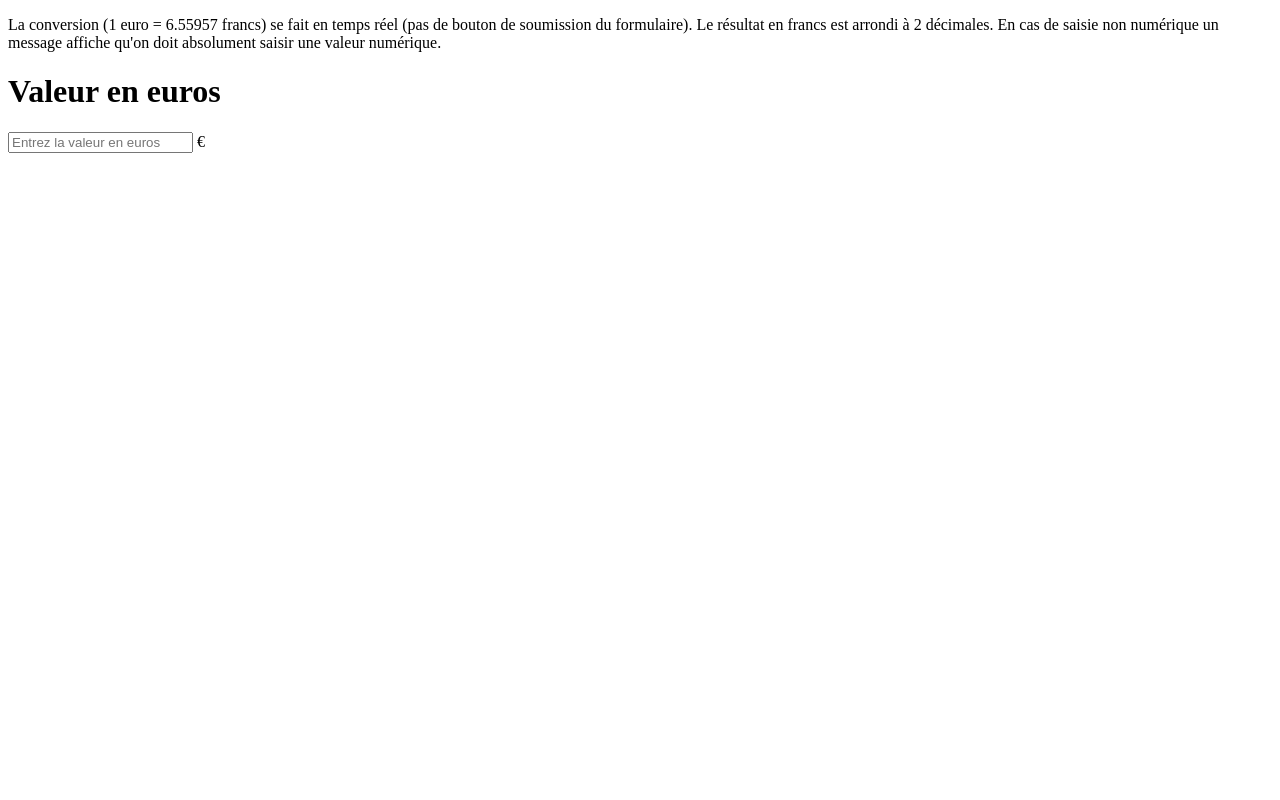
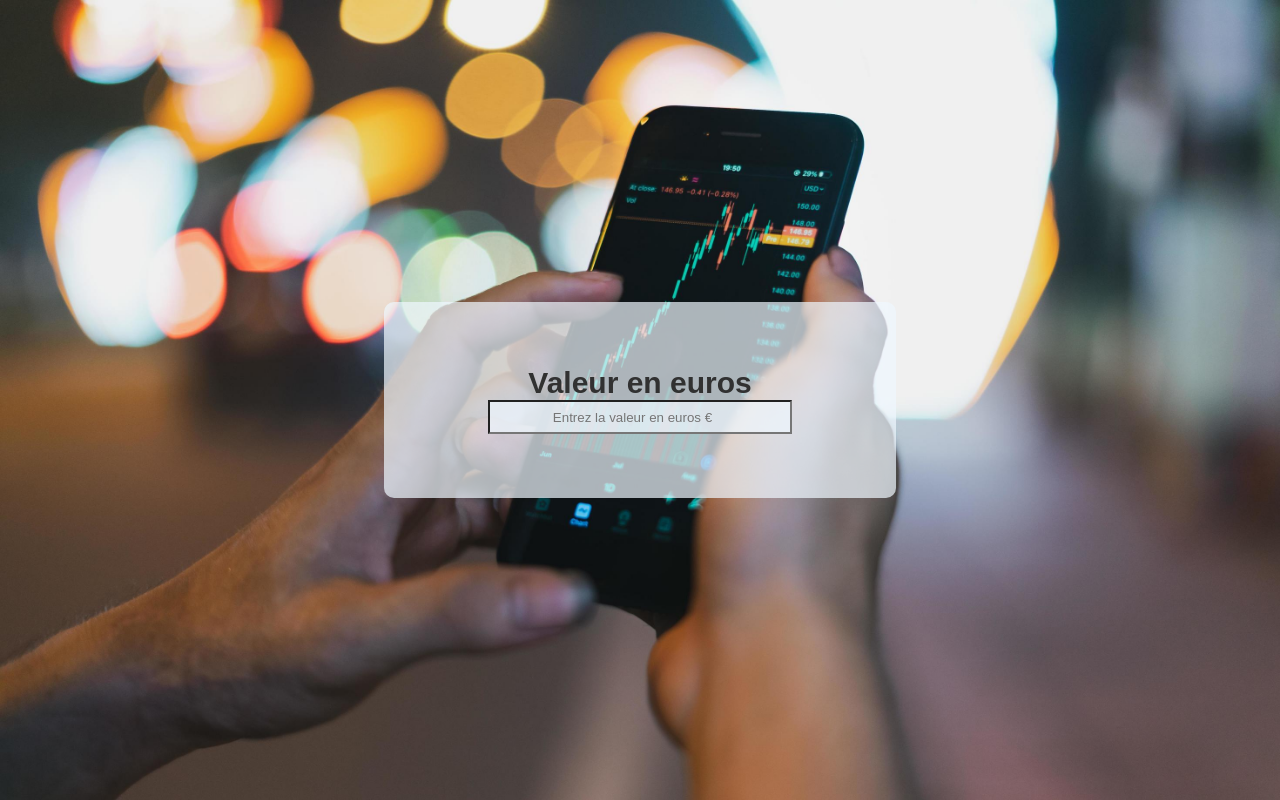
Before and after one commit to davinahouquet/Exo-5---JS, a plain HTML site: page index.html in a window 1280 px wide. Drawn offline with Linux system fonts and the light colour scheme.

Commit message:
Style CSS + fin d'exercice

```diff
--- a/index.html
+++ b/index.html
@@ -1,5 +1,6 @@
 <!DOCTYPE html>
 <html lang="en">
+
 <head>
     <meta charset="UTF-8">
     <meta http-equiv="X-UA-Compatible" content="IE=edge">
@@ -7,15 +8,18 @@
     <link rel="stylesheet" href="./style.css">
     <title>Exercice 5 - JS</title>
 </head>
+
 <body>
-    <p class="consigne">La  conversion  (1  euro  =  6.55957  francs)  se  fait  en  temps  réel  (pas  de  bouton  de  soumission  du  formulaire). Le résultat en francs est arrondi à 2 décimales. En cas de saisie non numérique un message affiche qu'on doit absolument saisir une valeur numérique.  </p>
+    <div id="wrapper">
 
-    <div class="container">
-        <h1>Valeur en euros</h1>
-        <input type="number" id="input" placeholder="Entrez la valeur en euros" onchange="calcDevise()"> €
-        <p id="resultat"></p>
+            <div class="container">
+                <h1>Valeur en euros</h1>
+                <input type="number" id="input" placeholder="Entrez la valeur en euros €" onchange="calcDevise()">
+                <p id="resultat"></p>
+            </div>
+
     </div>
-
     <script src="script.js"></script>
 </body>
+
 </html>
--- a/style.css
+++ b/style.css
@@ -0,0 +1,43 @@
+*{
+    padding : 0;
+    margin : 0;
+}
+#wrapper{
+    background-image: url(bg.jpg);
+    background-repeat: no-repeat;
+    background-size: cover;
+    width: 100vw;
+    height: 100vh;
+    display: flex;
+    align-items: center;
+    justify-content: center;
+}
+
+.container{
+    display: flex;
+    flex-direction: column;
+    width: 30%;
+    padding: 5%;
+    border-radius: 10px;
+    align-items: center;
+    background-color: rgba(240, 248, 255, 0.7);
+}
+
+h1{
+    font-size: 30px;
+    font-family: sans-serif;
+    color:rgb(49, 49, 49);
+    opacity: 1;
+    text-align: center;
+}
+
+input{
+    width: 300px;
+    height: 30px;
+    text-align: center;
+    background-color: rgba(240, 248, 255, 0.7)
+}
+
+p{
+    color:rgb(49, 49, 49);
+}
```
Also changed, not shown: bg.jpg (added).
